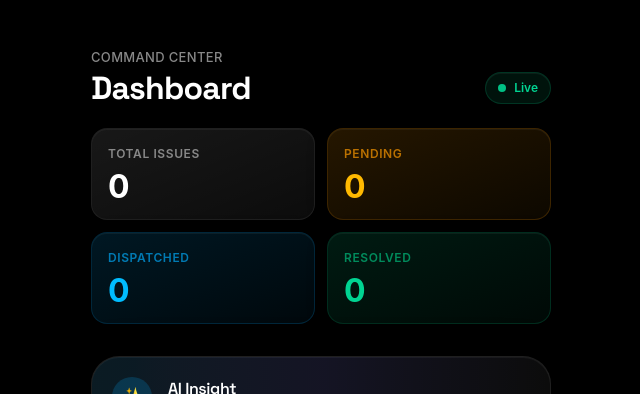
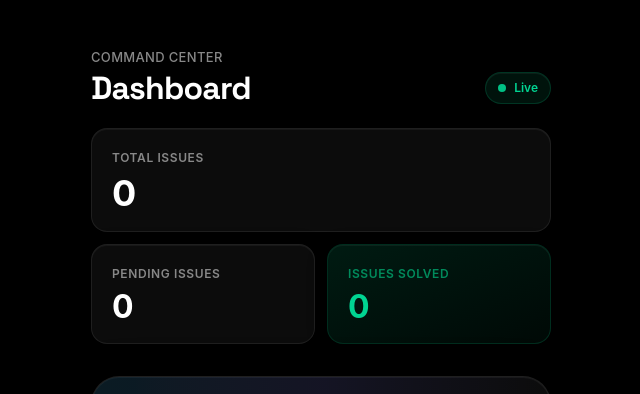
Before and after one commit to DakshDhaundiyal/Vibe2Ship, a React (Vite) app in the folder frontend/: page /gov in a window 1280 px wide. Shown: the top 394 px of the page, without its empty margins (319-959 px from the left). Built offline with nearby package versions, Linux system fonts and the light colour scheme; no server answers; the database is empty.

Commit message:
UI: Update Govt Dashboard metrics layout to 1 full width and 2 half width cards

```diff
--- a/frontend/src/pages/GovDashboardPage.tsx
+++ b/frontend/src/pages/GovDashboardPage.tsx
@@ -194,27 +194,28 @@ export default function GovDashboardPage() {
         </div>
       </div>
 
-      {/* 1. Metrics Bento Grid (2x2) */}
-      <div className="grid grid-cols-2 gap-3 mb-8">
-        <div className="bento-glass-sm p-4 relative overflow-hidden group col-span-1 rounded-2xl">
-          <div className="absolute inset-0 bg-gradient-to-br from-white/5 to-transparent"></div>
+      {/* 1. Metrics Layout */}
+      <div className="mb-8 flex flex-col gap-3">
+        {/* Total Issues Rectangle */}
+        <div className="bento-glass-sm p-5 relative overflow-hidden group rounded-2xl w-full">
           <p className="text-[#888] text-[12px] font-semibold uppercase tracking-wider mb-2 relative z-10">Total Issues</p>
-          <p className="text-white text-[32px] font-bold tracking-tighter leading-none relative z-10">{reports.length}</p>
+          <p className="text-white text-[36px] font-bold tracking-tighter leading-none relative z-10">{reports.length}</p>
         </div>
-        <div className="bento-glass-sm p-4 relative overflow-hidden group col-span-1 rounded-2xl border-amber-500/20 bg-amber-500/5">
-          <div className="absolute inset-0 bg-gradient-to-br from-amber-500/10 to-transparent"></div>
-          <p className="text-amber-500/70 text-[12px] font-semibold uppercase tracking-wider mb-2 relative z-10">Pending</p>
-          <p className="text-amber-400 text-[32px] font-bold tracking-tighter leading-none relative z-10">{urgentQueue.length}</p>
-        </div>
-        <div className="bento-glass-sm p-4 relative overflow-hidden group col-span-1 rounded-2xl border-sky-500/20 bg-sky-500/5">
-          <div className="absolute inset-0 bg-gradient-to-br from-sky-500/10 to-transparent"></div>
-          <p className="text-sky-500/70 text-[12px] font-semibold uppercase tracking-wider mb-2 relative z-10">Dispatched</p>
-          <p className="text-sky-400 text-[32px] font-bold tracking-tighter leading-none relative z-10">{dispatchedQueue.length}</p>
-        </div>
-        <div className="bento-glass-sm p-4 relative overflow-hidden group col-span-1 rounded-2xl border-emerald-500/20 bg-emerald-500/5">
-          <div className="absolute inset-0 bg-gradient-to-br from-emerald-500/10 to-transparent"></div>
-          <p className="text-emerald-500/70 text-[12px] font-semibold uppercase tracking-wider mb-2 relative z-10">Resolved</p>
-          <p className="text-emerald-400 text-[32px] font-bold tracking-tighter leading-none relative z-10">{reports.filter(r => r.status === 'resolved').length}</p>
+
+        {/* Pending & Solved Grid */}
+        <div className="grid grid-cols-2 gap-3">
+          {/* Pending Issues (No Glow) */}
+          <div className="bento-glass-sm p-5 relative overflow-hidden group col-span-1 rounded-2xl">
+            <p className="text-[#888] text-[12px] font-semibold uppercase tracking-wider mb-2 relative z-10">Pending Issues</p>
+            <p className="text-white text-[32px] font-bold tracking-tighter leading-none relative z-10">{urgentQueue.length}</p>
+          </div>
+
+          {/* Issues Solved (With Glow) */}
+          <div className="bento-glass-sm p-5 relative overflow-hidden group col-span-1 rounded-2xl border-emerald-500/20 bg-emerald-500/5">
+            <div className="absolute inset-0 bg-gradient-to-br from-emerald-500/10 to-transparent"></div>
+            <p className="text-emerald-500/70 text-[12px] font-semibold uppercase tracking-wider mb-2 relative z-10">Issues Solved</p>
+            <p className="text-emerald-400 text-[32px] font-bold tracking-tighter leading-none relative z-10">{reports.filter(r => r.status === 'resolved').length}</p>
+          </div>
         </div>
       </div>
 
```
